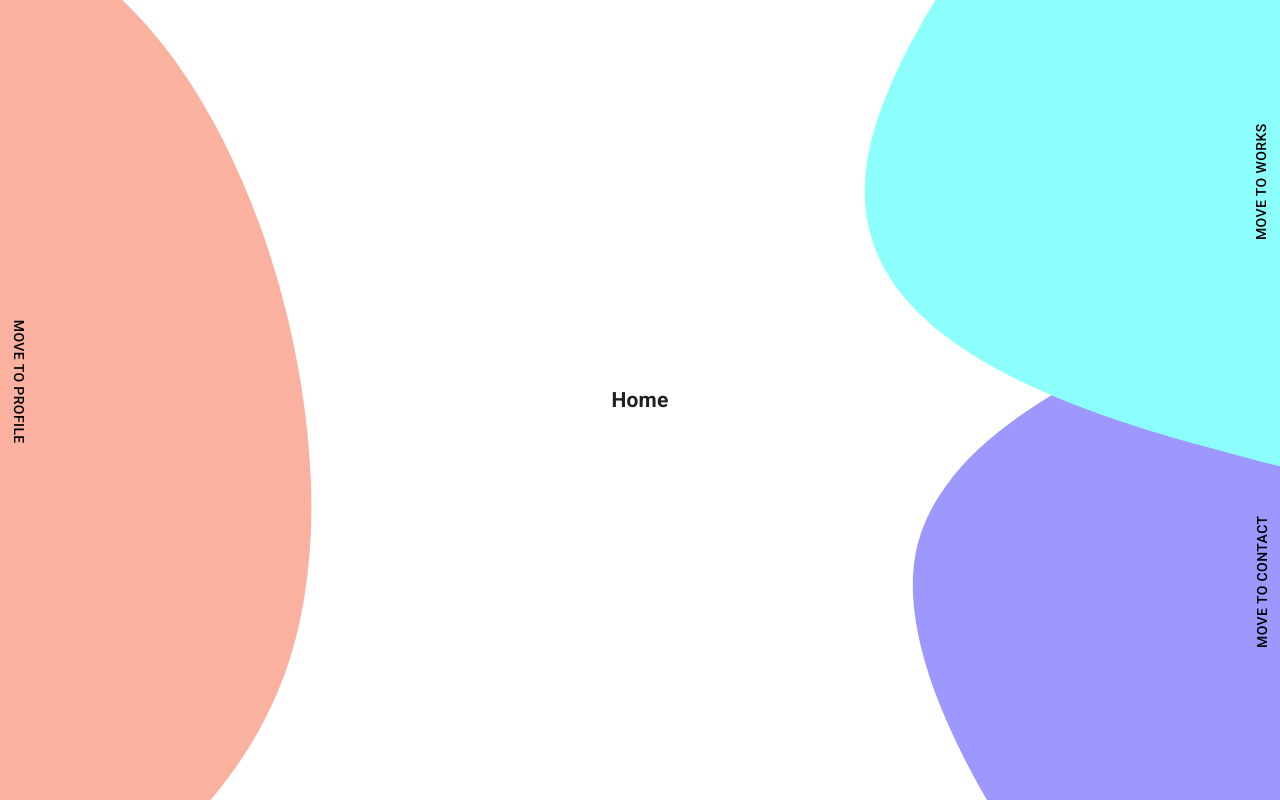
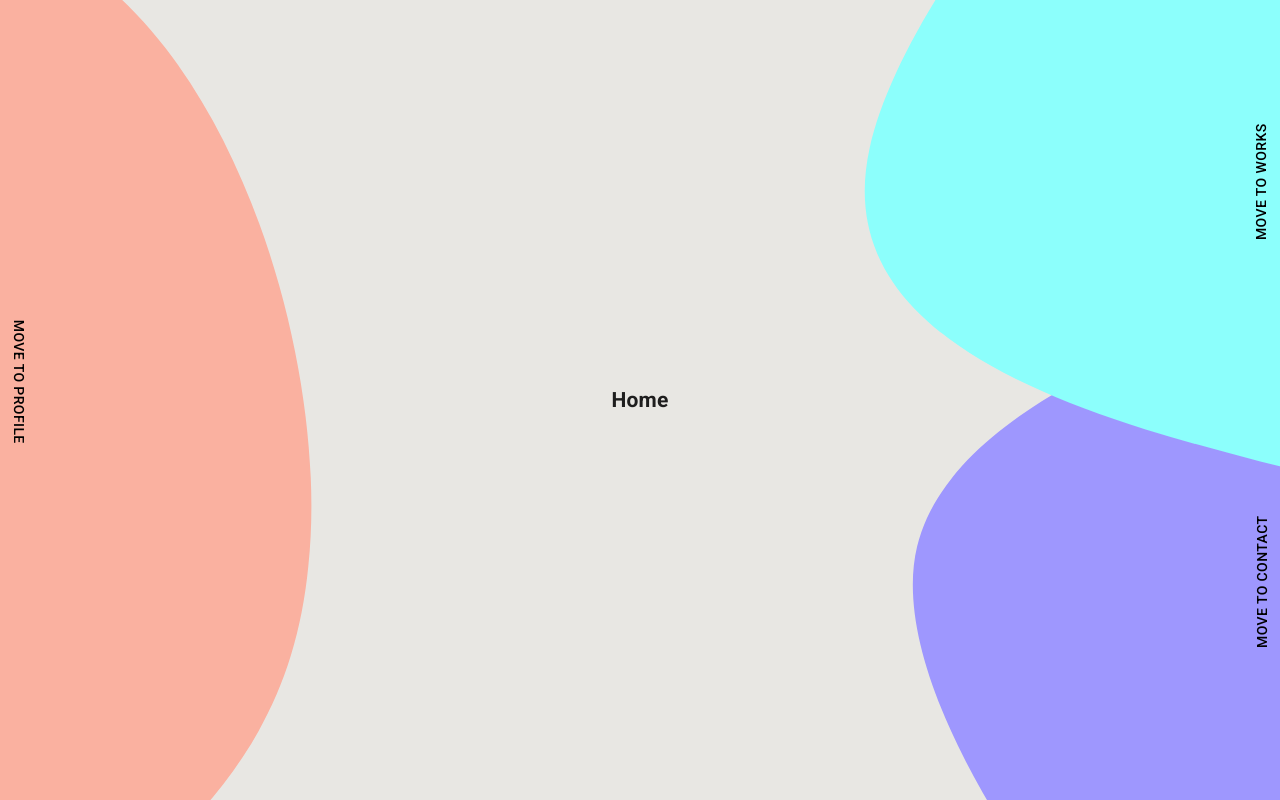
Before and after one commit to KenFelipe/main-portfolio, a Next.js app: page / in a window 1280 px wide. Built offline with nearby package versions, Linux system fonts and the light colour scheme.

Commit message:
Add backgroundcolor

```diff
--- a/src/components/templates/Home/Home.tsx
+++ b/src/components/templates/Home/Home.tsx
@@ -64,6 +64,7 @@ const useStyles = makeStyles((theme: Theme) =>
       // transform: 'translate(-200vw, -100vh)', // Contact
       transition: 'transform 1s ease',
       willChange: 'transform',
+      backgroundColor: '#E8E7E3',
     },
     home: {
       gridArea: 'home',
```
